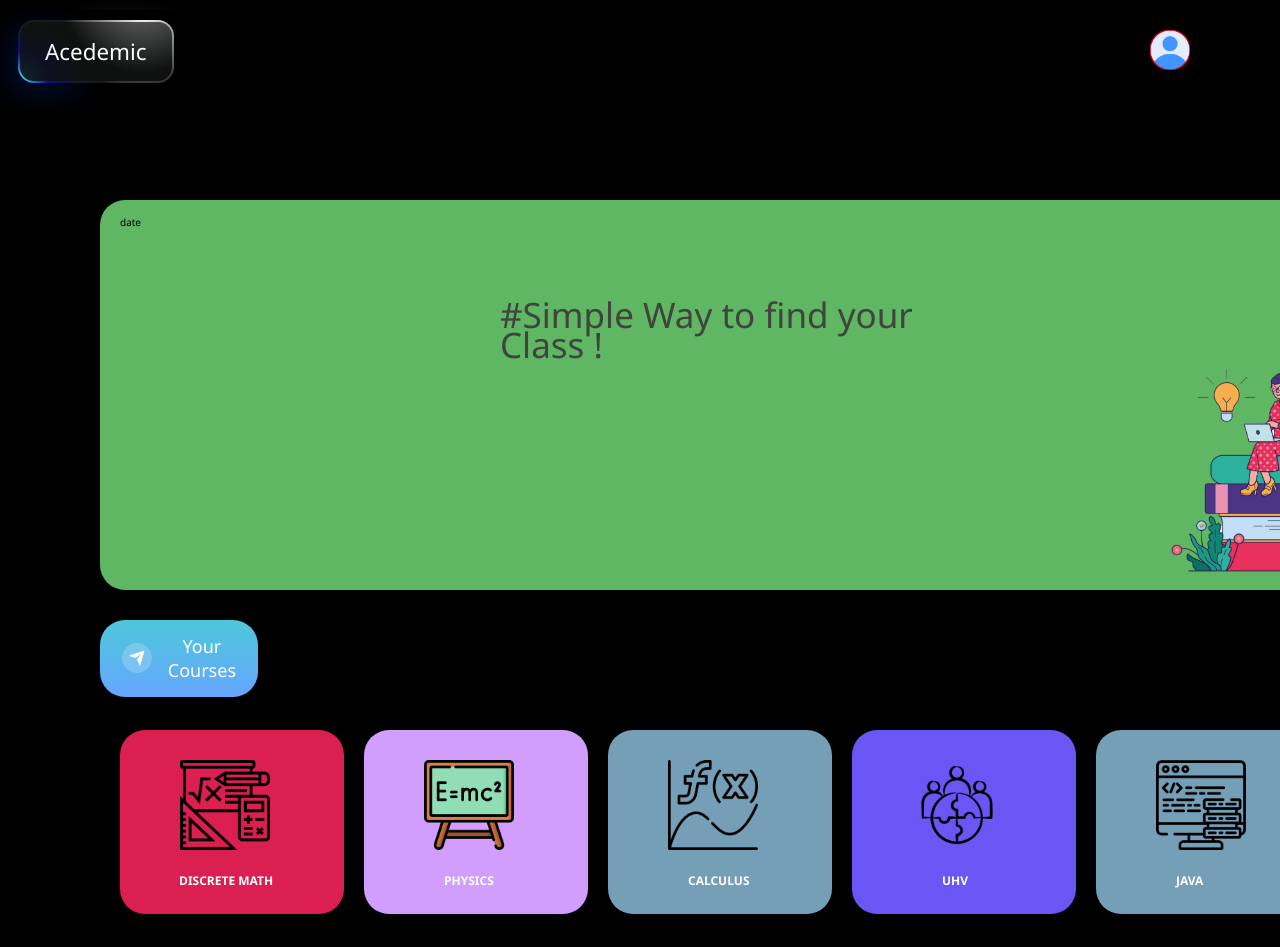
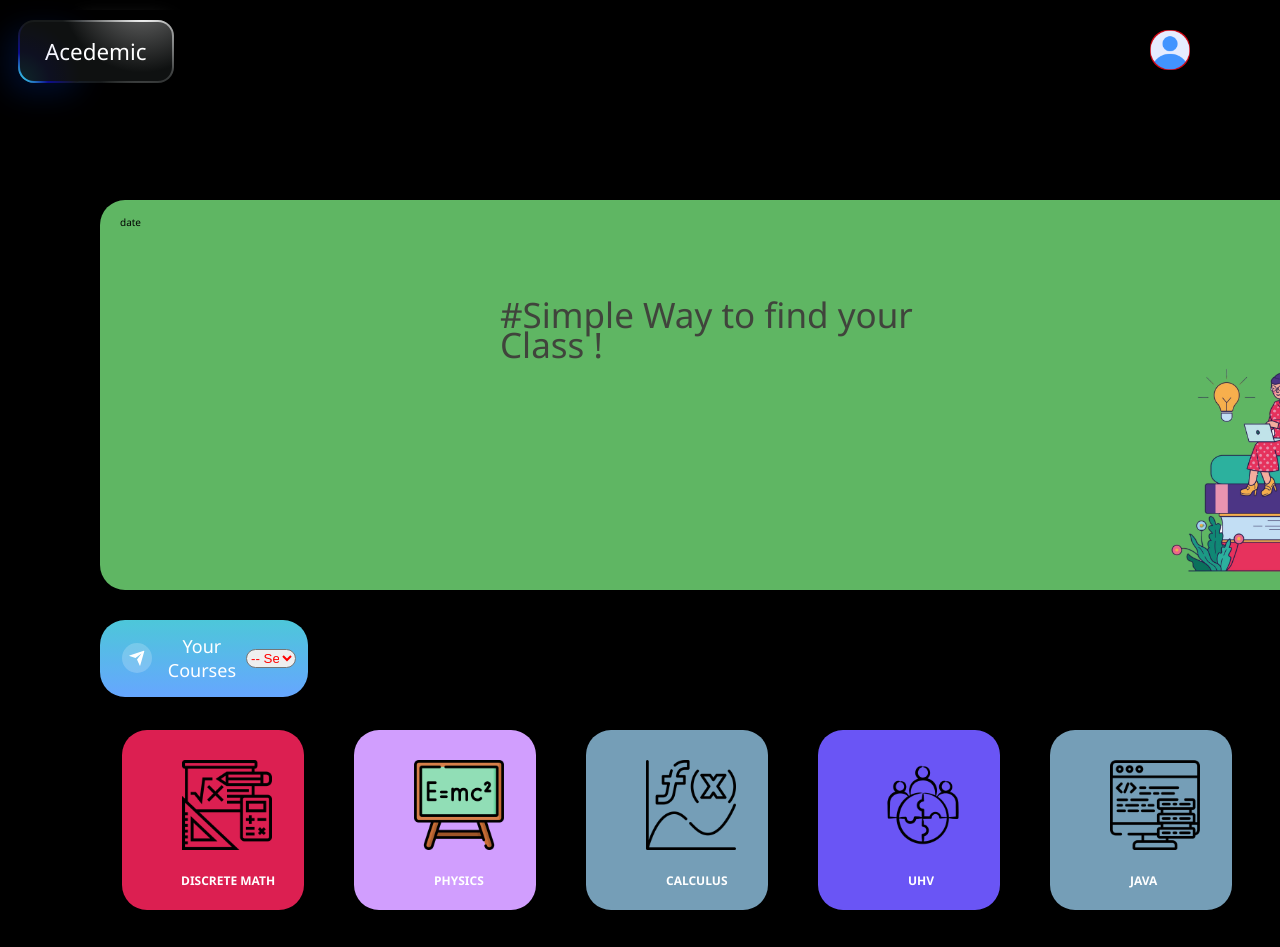
Before and after one commit to Ayush16r/portfolios, a plain HTML site: page Accdm.html in a window 1280 px wide. Shown: the top 947 px of the page. Drawn offline with Linux system fonts and the light colour scheme.

Commit message:
worked on vourse div hover

```diff
--- a/Accdm.html
+++ b/Accdm.html
@@ -202,6 +202,7 @@
 <button>
   <div class="svg-wrapper-1">
     <div class="svg-wrapper">
+
       <svg xmlns="http://www.w3.org/2000/svg" viewBox="0 0 24 24" width="24" height="24">
         <path fill="none" d="M0 0h24v24H0z"></path>
         <path fill="currentColor" d="M1.946 9.315c-.522-.174-.527-.455.01-.634l19.087-6.362c.529-.176.832.12.684.638l-5.454 19.086c-.15.529-.455.547-.679.045L12 14l6-8-8 6-8.054-2.685z"></path>
@@ -209,6 +210,20 @@
     </div>
   </div>
   <span>Your Courses</span>
+  <select id="sem-select" >
+    <option value="">-- Select Semester --</option>
+    <option value="sem1-content"> sem 1st</option>
+    <option value="sem1"> sem 2nd</option>
+    <option value="sem1"> sem 3rd</option>
+    <option value="sem1"> sem 4th</option>
+    <option value="sem1"> sem 5th</option>
+    <option value="sem1"> sem 6th</option>
+    <option value="sem1"> sem 7th</option>
+    <option value="sem1"> sem 8th</option>
+
+  </select>
+
+
 </button>
 
 
@@ -248,6 +263,6 @@
                                                                    <!-- attendance-box -->
 <div id="attendance-box"> hello</div>
 
-
+    <script src="script1.js"></script>
 </body>
 </html>
--- a/Astyle.css
+++ b/Astyle.css
@@ -197,7 +197,14 @@ button:hover svg {
   transform: rotate(45deg);
 }
 
-
+#sem-select{
+  position: relative;
+  width: 50px;
+  left: 10px;
+  color: red;
+  text-decoration-color:red ;
+  border-radius: 20px;
+}
 
 
 /* couce */
@@ -214,20 +221,27 @@ button:hover svg {
     padding: 20px;
     border-radius: 25px;
     display: flex;
-    gap: 20px; ;
+    gap: 50px; ;
 }
 .course-item {
     position: relative;
-    display: flex;
+
     top:0px;
-    left: 2x;
-    width: 220px;
+    left: 2px;
+    width: 180px;
     height: 180px;
+    gap: 100px;
+    flex-wrap: wrap;
     background-color: rgb(171, 109, 78);
     color: black;
     font-family: 'Segoe UI', Tahoma, Geneva, Verdana, sans-serif;
-    padding: 2px;
+    padding-left: 2px;
     border-radius: 25px;
+
+}
+.course-item:hover{
+  transition: all 0.2s ease-in-out;
+  border-radius: 50%;
 }
 #cc{
     position: absolute;
```
Also changed, not shown: script1.js (added), 1 other file.
